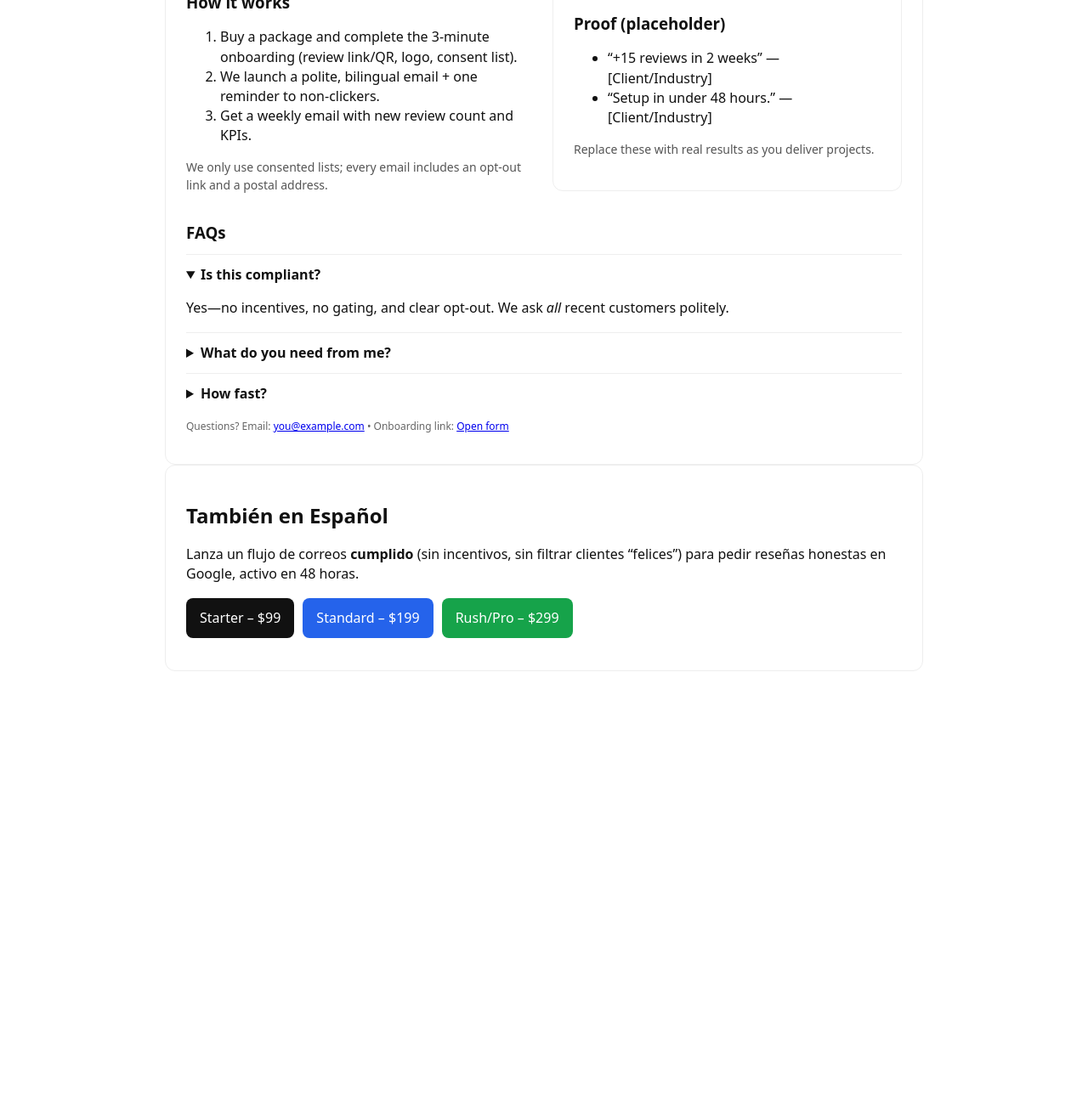
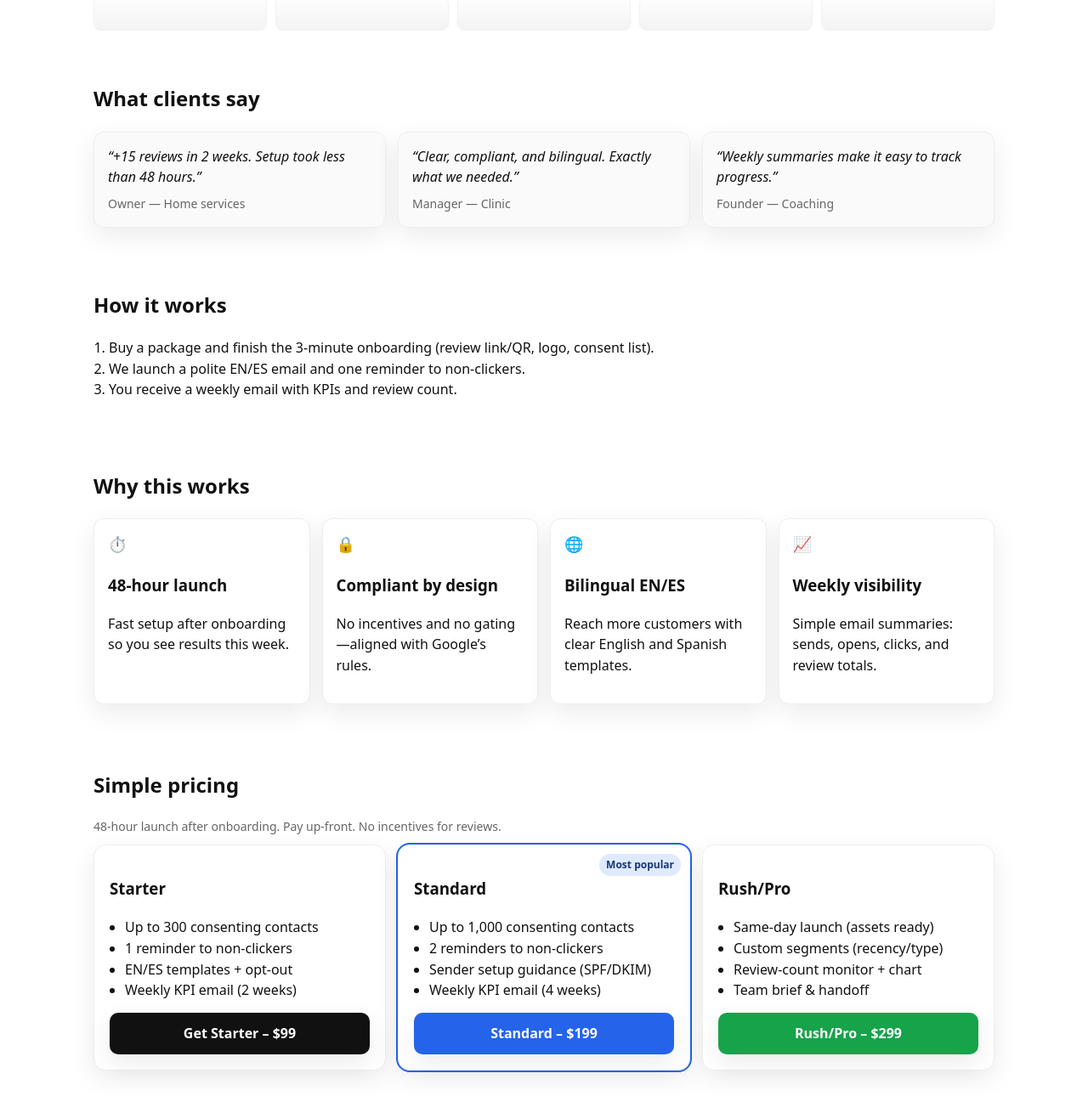
Before and after one commit to ChrisCanino19/reviews-landing, a plain HTML site: page index.html in a window 1280 px wide. Shown: the part 414-1704 px from the top of the page at 85% size. Before the commit the page ends 1268 px from the top, so only its background shows below. Drawn offline with Linux system fonts and the light colour scheme.

Commit message:
Update index.html

```diff
--- a/index.html
+++ b/index.html
@@ -5,92 +5,197 @@
   <title>Google Reviews Request Machine — EN/ES — 48h Setup</title>
   <meta name="viewport" content="width=device-width, initial-scale=1">
   <meta name="description" content="Compliant, bilingual (EN/ES) email flow that asks all recent customers for an honest Google review. No incentives. No gating. Live in 48 hours.">
-  <style>
-    :root{--bg:#fff;--ink:#111;--muted:#555;--brand:#16a34a;--btn:#111;--btn2:#2563eb;}
-    *{box-sizing:border-box} body{margin:0;background:var(--bg);color:var(--ink);font-family:system-ui,-apple-system,Segoe UI,Roboto,Arial,sans-serif;line-height:1.45}
-    .wrap{max-width:940px;margin:40px auto;padding:24px}
-    .card{border:1px solid #eee;border-radius:12px;padding:24px}
-    h1{margin:0 0 8px} h2,h3{margin:18px 0 8px}
-    .grid{display:grid;grid-template-columns:1fr 1fr;gap:20px;align-items:start}
-    .btn{display:inline-block;padding:12px 16px;border-radius:8px;color:#fff;text-decoration:none}
-    .btn.dark{background:#111} .btn.blue{background:var(--btn2)} .btn.green{background:var(--brand)}
-    .badges{display:flex;gap:10px;flex-wrap:wrap;margin:14px 0}
-    .faq details{border-top:1px solid #eee;padding-top:12px;margin-top:12px}
-    .muted{color:var(--muted);font-size:14px}
-    .banner{background:#fde68a;color:#7c2d12;padding:8px 12px;text-align:center;font-size:14px}
-    .footer{margin-top:18px;font-size:12px;color:#666}
-    @media (max-width:720px){.grid{grid-template-columns:1fr}}
-  </style>
+  <link rel="canonical" href="https://chriscanino19.github.io/reviews-landing/">
+  <link rel="icon" href="./assets/favicon.svg" type="image/svg+xml">
+  <meta name="theme-color" content="#111111">
+  <meta property="og:type" content="website">
+  <meta property="og:title" content="Google Reviews Request Machine — EN/ES — 48h Setup">
+  <meta property="og:description" content="Compliant EN/ES email flow to request Google reviews. No incentives or gating. Live in 48 hours.">
+  <meta property="og:url" content="https://chriscanino19.github.io/reviews-landing/">
+  <meta name="twitter:card" content="summary_large_image">
+  <link rel="preconnect" href="https://buy.stripe.com" crossorigin>
+  <link rel="dns-prefetch" href="https://buy.stripe.com">
+  <link rel="preload" as="fetch" href="./content/config.json" crossorigin="anonymous">
+  <link rel="preload" as="fetch" href="./content/en.json" crossorigin="anonymous">
+  <link rel="preload" as="fetch" href="./content/es.json" crossorigin="anonymous">
+  <link rel="stylesheet" href="./assets/style.css">
 </head>
 <body>
-  <!-- Remove this banner once your Stripe links are LIVE -->
-  <div class="banner">TEST MODE: Payment links are in Stripe test mode for internal preview only. Replace with LIVE links before sharing publicly.</div>
+  <noscript><div class="noscript">This page needs JavaScript to load EN/ES content and Stripe links.</div></noscript>
 
-  <main class="wrap">
-    <section class="card">
-      <h1>Google Reviews Request Machine <span style="color:var(--brand)">(EN/ES)</span></h1>
-      <p>Launch a <strong>compliant</strong>, bilingual email flow that asks <em>all</em> recent customers for an honest Google review—<strong>no incentives</strong>, <strong>no gating</strong>—and get it running in 48 hours.</p>
+  <!-- Header / Language toggle -->
+  <header class="wrap header" data-reveal>
+    <a class="brand" href="#top" aria-label="Home"><span class="logo" aria-hidden="true">★</span><span data-i18n="brand.name">Reviews Request Machine</span></a>
+    <nav class="nav">
+      <button class="lang" id="lang-en" data-lang="en" aria-pressed="true">EN</button>
+      <button class="lang" id="lang-es" data-lang="es" aria-pressed="false">ES</button>
+    </nav>
+  </header>
 
-      <ul>
-        <li>✅ <strong>Compliant:</strong> Google prohibits incentivized or gated reviews; we follow that.</li>
-        <li>⚡ <strong>Fast:</strong> live within 48 hours after onboarding.</li>
-        <li>📈 <strong>Trackable:</strong> opens, clicks, and weekly review count summary.</li>
-      </ul>
-
-      <div class="badges">
-        <a class="btn dark" href="https://buy.stripe.com/test_cNi28qbzv57e8nfaJO2sM00" target="_blank" rel="noopener">Get Starter – $99</a>
-        <a class="btn blue" href="https://buy.stripe.com/test_28E28qgTP1V27jb6ty2sM01" target="_blank" rel="noopener">Standard – $199</a>
-        <a class="btn green" href="https://buy.stripe.com/test_cNi6oGcDz2Z6gTLcRW2sM02" target="_blank" rel="noopener">Rush/Pro – $299</a>
+  <!-- Hero -->
+  <main id="top">
+    <section class="wrap hero" data-reveal>
+      <p class="eyebrow" data-i18n="hero.eyebrow">Compliant EN/ES</p>
+      <h1 class="headline">
+        <span class="headline-line" data-i18n="hero.h1a">Turn recent customers</span>
+        <span class="headline-line" data-i18n="hero.h1b">into honest Google reviews</span>
+      </h1>
+      <p class="sub" data-i18n="hero.sub">No incentives. No gating. Live in 48 hours.</p>
+      <div class="cta-row">
+        <a class="btn btn-dark" data-cta="starter" target="_blank" rel="noopener" data-i18n="cta.starter">Get Starter – $99</a>
+        <a class="btn btn-blue" data-cta="standard" target="_blank" rel="noopener" data-i18n="cta.standard">Standard – $199</a>
+        <a class="btn btn-green" data-cta="pro" target="_blank" rel="noopener" data-i18n="cta.pro">Rush/Pro – $299</a>
       </div>
-
-      <div class="grid">
-        <div>
-          <h3>How it works</h3>
-          <ol>
-            <li>Buy a package and complete the 3‑minute onboarding (review link/QR, logo, consent list).</li>
-            <li>We launch a polite, bilingual email + one reminder to non‑clickers.</li>
-            <li>Get a weekly email with new review count and KPIs.</li>
-          </ol>
-          <p class="muted">We only use consented lists; every email includes an opt‑out link and a postal address.</p>
-        </div>
-        <div class="card">
-          <h3>Proof (placeholder)</h3>
-          <ul>
-            <li>“+15 reviews in 2 weeks” — [Client/Industry]</li>
-            <li>“Setup in under 48 hours.” — [Client/Industry]</li>
-          </ul>
-          <p class="muted">Replace these with real results as you deliver projects.</p>
-        </div>
-      </div>
-
-      <div class="faq">
-        <h3>FAQs</h3>
-        <details open>
-          <summary><strong>Is this compliant?</strong></summary>
-          <p>Yes—no incentives, no gating, and clear opt‑out. We ask <em>all</em> recent customers politely.</p>
-        </details>
-        <details>
-          <summary><strong>What do you need from me?</strong></summary>
-          <p>Your Google review link/QR, brand logo, and a <em>consented</em> customer list (CSV).</p>
-        </details>
-        <details>
-          <summary><strong>How fast?</strong></summary>
-          <p>We launch within 48 hours after you finish onboarding.</p>
-        </details>
-      </div>
-
-      <p class="footer">Questions? Email: <a href="mailto:you@example.com">you@example.com</a> • Onboarding link: <a href="#" target="_blank" rel="noopener">Open form</a></p>
+      <div class="hero-note" data-i18n="hero.note">Compliant: Google prohibits incentivized or gated reviews. We follow that.</div>
     </section>
 
-    <section class="card" lang="es">
-      <h2>También en Español</h2>
-      <p>Lanza un flujo de correos <strong>cumplido</strong> (sin incentivos, sin filtrar clientes “felices”) para pedir reseñas honestas en Google, activo en 48 horas.</p>
-      <div class="badges">
-        <a class="btn dark" href="https://buy.stripe.com/test_cNi28qbzv57e8nfaJO2sM00" target="_blank" rel="noopener">Starter – $99</a>
-        <a class="btn blue" href="https://buy.stripe.com/test_28E28qgTP1V27jb6ty2sM01" target="_blank" rel="noopener">Standard – $199</a>
-        <a class="btn green" href="https://buy.stripe.com/test_cNi6oGcDz2Z6gTLcRW2sM02" target="_blank" rel="noopener">Rush/Pro – $299</a>
+    <!-- Logos row (placeholders) -->
+    <section class="wrap logos" aria-label="Trusted by" data-reveal>
+      <div class="logos-title" data-i18n="logos.title">Trusted by teams like</div>
+      <div class="logos-grid" role="list">
+        <div class="logo-box" role="listitem" aria-label="Logo placeholder 1"></div>
+        <div class="logo-box" role="listitem" aria-label="Logo placeholder 2"></div>
+        <div class="logo-box" role="listitem" aria-label="Logo placeholder 3"></div>
+        <div class="logo-box" role="listitem" aria-label="Logo placeholder 4"></div>
+        <div class="logo-box" role="listitem" aria-label="Logo placeholder 5"></div>
       </div>
     </section>
+
+    <!-- Social proof (placeholders) -->
+    <section class="wrap testimonials" data-reveal>
+      <h2 data-i18n="testimonials.heading">What clients say</h2>
+      <div class="cards">
+        <article class="tcard">
+          <p class="quote" data-i18n="testimonials.q1">“+15 reviews in 2 weeks. Setup took less than 48 hours.”</p>
+          <div class="who" data-i18n="testimonials.a1">Owner — Home services</div>
+        </article>
+        <article class="tcard">
+          <p class="quote" data-i18n="testimonials.q2">“Clear, compliant, and bilingual. Exactly what we needed.”</p>
+          <div class="who" data-i18n="testimonials.a2">Manager — Clinic</div>
+        </article>
+        <article class="tcard">
+          <p class="quote" data-i18n="testimonials.q3">“Weekly summaries make it easy to track progress.”</p>
+          <div class="who" data-i18n="testimonials.a3">Founder — Coaching</div>
+        </article>
+      </div>
+    </section>
+
+    <!-- How it works -->
+    <section class="wrap how" data-reveal>
+      <h2 data-i18n="how.heading">How it works</h2>
+      <ol class="steps">
+        <li data-i18n="how.s1">Buy a package and finish the 3‑minute onboarding (review link/QR, logo, consent list).</li>
+        <li data-i18n="how.s2">We launch a polite EN/ES email and one reminder to non‑clickers.</li>
+        <li data-i18n="how.s3">You receive a weekly email with KPIs and review count.</li>
+      </ol>
+    </section>
+
+    <!-- Feature grid -->
+    <section class="wrap features" data-reveal>
+      <h2 data-i18n="features.heading">Why this works</h2>
+      <div class="grid">
+        <article class="fcard">
+          <div class="ficon" aria-hidden="true">⏱️</div>
+          <h3 data-i18n="features.f1t">48‑hour launch</h3>
+          <p data-i18n="features.f1d">Fast setup after onboarding so you see results this week.</p>
+        </article>
+        <article class="fcard">
+          <div class="ficon" aria-hidden="true">🔒</div>
+          <h3 data-i18n="features.f2t">Compliant by design</h3>
+          <p data-i18n="features.f2d">No incentives and no gating—aligned with Google’s rules.</p>
+        </article>
+        <article class="fcard">
+          <div class="ficon" aria-hidden="true">🌐</div>
+          <h3 data-i18n="features.f3t">Bilingual EN/ES</h3>
+          <p data-i18n="features.f3d">Reach more customers with clear English and Spanish templates.</p>
+        </article>
+        <article class="fcard">
+          <div class="ficon" aria-hidden="true">📈</div>
+          <h3 data-i18n="features.f4t">Weekly visibility</h3>
+          <p data-i18n="features.f4d">Simple email summaries: sends, opens, clicks, and review totals.</p>
+        </article>
+      </div>
+    </section>
+
+    <!-- Pricing -->
+    <section class="wrap pricing" id="pricing" data-reveal>
+      <h2 data-i18n="pricing.heading">Simple pricing</h2>
+      <p class="muted" data-i18n="pricing.note">48‑hour launch after onboarding. Pay up‑front. No incentives for reviews.</p>
+      <div class="pgrid">
+        <article class="pcard">
+          <h3 data-i18n="pricing.starter.title">Starter</h3>
+          <ul class="plist">
+            <li data-i18n="pricing.starter.i1">Up to 300 consenting contacts</li>
+            <li data-i18n="pricing.starter.i2">1 reminder to non‑clickers</li>
+            <li data-i18n="pricing.starter.i3">EN/ES templates + opt‑out</li>
+            <li data-i18n="pricing.starter.i4">Weekly KPI email (2 weeks)</li>
+          </ul>
+          <a class="btn btn-dark pbtn" data-cta="starter" target="_blank" rel="noopener" data-i18n="cta.starter">Get Starter – $99</a>
+        </article>
+
+        <article class="pcard best">
+          <div class="badge" data-i18n="pricing.popular">Most popular</div>
+          <h3 data-i18n="pricing.standard.title">Standard</h3>
+          <ul class="plist">
+            <li data-i18n="pricing.standard.i1">Up to 1,000 consenting contacts</li>
+            <li data-i18n="pricing.standard.i2">2 reminders to non‑clickers</li>
+            <li data-i18n="pricing.standard.i3">Sender setup guidance (SPF/DKIM)</li>
+            <li data-i18n="pricing.standard.i4">Weekly KPI email (4 weeks)</li>
+          </ul>
+          <a class="btn btn-blue pbtn" data-cta="standard" target="_blank" rel="noopener" data-i18n="cta.standard">Standard – $199</a>
+        </article>
+
+        <article class="pcard">
+          <h3 data-i18n="pricing.pro.title">Rush/Pro</h3>
+          <ul class="plist">
+            <li data-i18n="pricing.pro.i1">Same‑day launch (assets ready)</li>
+            <li data-i18n="pricing.pro.i2">Custom segments (recency/type)</li>
+            <li data-i18n="pricing.pro.i3">Review‑count monitor + chart</li>
+            <li data-i18n="pricing.pro.i4">Team brief & handoff</li>
+          </ul>
+          <a class="btn btn-green pbtn" data-cta="pro" target="_blank" rel="noopener" data-i18n="cta.pro">Rush/Pro – $299</a>
+        </article>
+      </div>
+    </section>
+
+    <!-- FAQs (native accessible accordion) -->
+    <section class="wrap faqs" data-reveal>
+      <h2 data-i18n="faq.heading">FAQs</h2>
+
+      <details>
+        <summary data-i18n="faq.q1">Is this compliant?</summary>
+        <p data-i18n="faq.a1">Yes. We never offer incentives and we never gate by sentiment. Every recipient gets a clear opt‑out.</p>
+      </details>
+
+      <details>
+        <summary data-i18n="faq.q2">What do you need from me?</summary>
+        <p data-i18n="faq.a2">Your official Google review link/QR, brand logo, and a consented customer list (CSV).</p>
+      </details>
+
+      <details>
+        <summary data-i18n="faq.q3">How fast is launch?</summary>
+        <p data-i18n="faq.a3">We launch within 48 hours after you complete onboarding.</p>
+      </details>
+    </section>
+
+    <!-- Compliance note -->
+    <section class="wrap compliance" role="note" data-reveal>
+      <strong data-i18n="compliance.line">Compliance:</strong>
+      <span data-i18n="compliance.body">Google prohibits incentivized reviews and review gating. We ask all recent customers politely and include a one‑click opt‑out.</span>
+    </section>
   </main>
+
+  <!-- Footer -->
+  <footer class="wrap footer" data-reveal>
+    <div>
+      <span data-i18n="footer.contactLabel">Questions?</span>
+      <a id="contactEmail" href="mailto:" data-i18n="footer.contactCta">Email us</a>
+      <span aria-hidden="true"> • </span>
+      <a id="onboardingLink" href="#" target="_blank" rel="noopener" data-i18n="footer.onboarding">Onboarding form</a>
+    </div>
+    <div class="muted" id="modeBadge" aria-live="polite"></div>
+  </footer>
+
+  <script defer src="./assets/app.min.js"></script>
 </body>
 </html>
```
